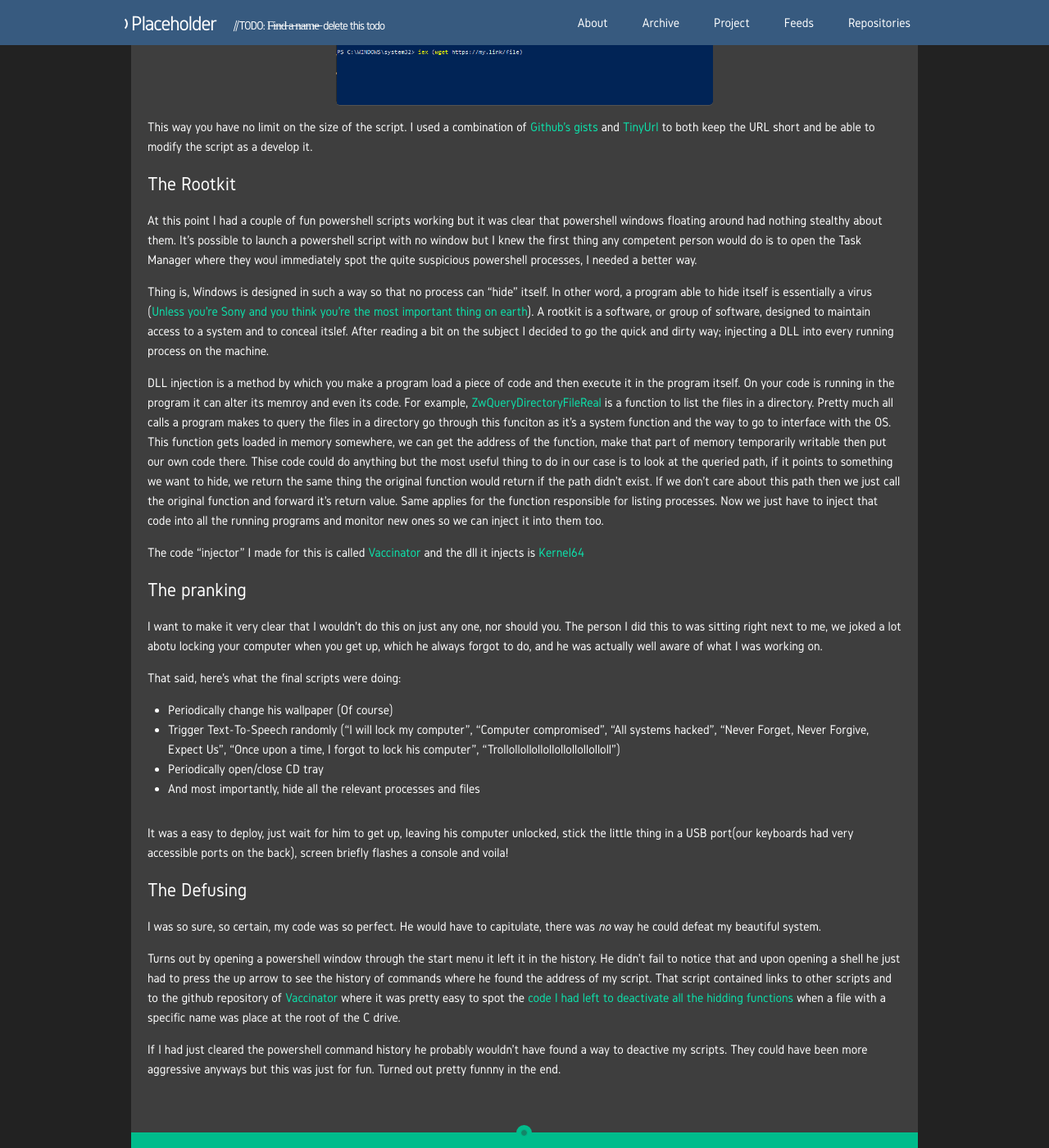
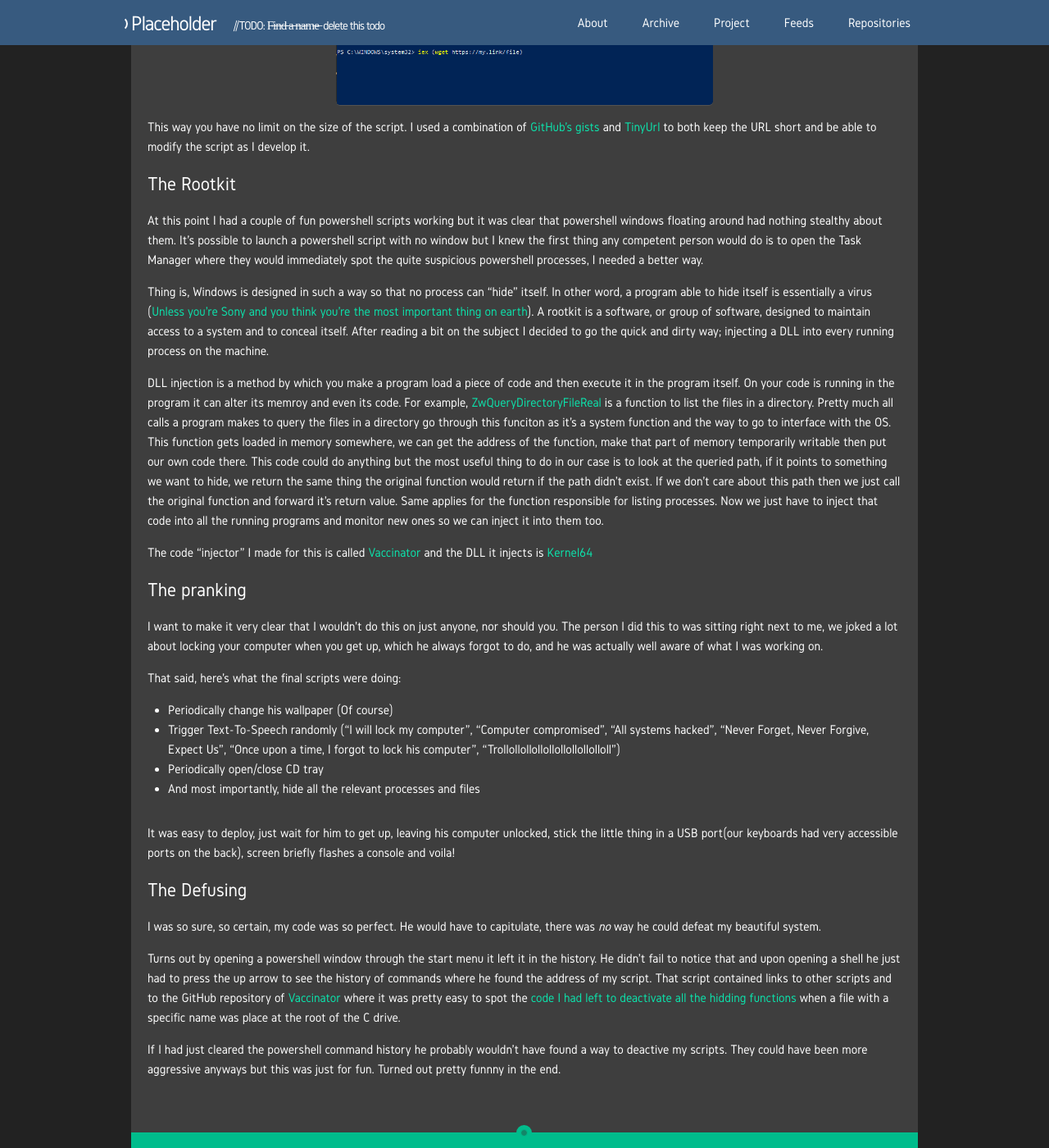
Before and after one commit to lapinozz/lapinozz.github.io, a Jekyll site: the page built from _posts/2021-06-5-ruber-duckies.markdown, in a window 1280 px wide and 1400 px high, scrolled down 2340 px. Shown: the whole window at 82% size. Built offline with Jekyll 4.4.1, drawn with Linux system fonts in a browser that asks for light colours; nearby versions of some CDN libraries; comment, search, counter and statistics services are not loaded; a style sheet for code colours, icons or effects is not loaded; some of the changed text lies outside the part shown.

Commit message:
Fixed typos

```diff
--- a/_posts/2021-06-5-ruber-duckies.markdown
+++ b/_posts/2021-06-5-ruber-duckies.markdown
@@ -33,30 +33,30 @@ They also come in other form factor, with better chips or a micro sd card reader
 
 # The plan
 
-Those devices are great but are quite limited, if you want to type a lot of text the storage quickly becomes a problem. Luckily people are smart and have thought about way to circumvent the issue. If the target computer has access to internet you can:
+Those devices are great but are quite limited, if you want to type a lot of text the storage quickly becomes a problem. Luckily people are smart and have thought about ways to circumvent the issue. If the target computer has access to internet you can:
 
 - Open the Windows start menu ("Windows Key")
 - Open an administrator Powershell (Type "powershell" then press Ctrl+Shift+Enter to launch as admin)
-- Say yes to the admin promt ("Left Arrow" to select the yes button then "Enter" to confirm)
+- Say yes to the admin prompt ("Left Arrow" to select the yes button then "Enter" to confirm)
 - Use a powershell command that will download a script and run it immediately
 
 ![image](/assets/image/ducky/explanation.png){:width="50%" style="position:relative;left:50%;transform:translateX(-50%)"}
 
-This way you have no limit on the size of the script. I used a combination of [Github's gists](https://gist.github.com/) and [TinyUrl](https://tinyurl.com) to both keep the URL short and be able to modify the script as a develop it.
+This way you have no limit on the size of the script. I used a combination of [GitHub's gists](https://gist.github.com/) and [TinyUrl](https://tinyurl.com) to both keep the URL short and be able to modify the script as I develop it.
 
 # The Rootkit
 
-At this point I had a couple of fun powershell scripts working but it was clear that powershell windows floating around had nothing stealthy about them. It's possible to launch a powershell script with no window but I knew the first thing any competent person would do is to open the Task Manager where they woul immediately spot the quite suspicious powershell processes, I needed a better way.
+At this point I had a couple of fun powershell scripts working but it was clear that powershell windows floating around had nothing stealthy about them. It's possible to launch a powershell script with no window but I knew the first thing any competent person would do is to open the Task Manager where they would immediately spot the quite suspicious powershell processes, I needed a better way.
 
-Thing is, Windows is designed in such a way so that no process can "hide" itself. In other word, a program able to hide itself is essentially a virus ([Unless you're Sony and you think you're the most important thing on earth](https://en.wikipedia.org/wiki/Sony_BMG_copy_protection_rootkit_scandal)). A rootkit is a software, or group of software, designed to maintain access to a system and to conceal itslef. After reading a bit on the subject I decided to go the quick and dirty way; injecting a DLL into every running process on the machine.
+Thing is, Windows is designed in such a way so that no process can "hide" itself. In other word, a program able to hide itself is essentially a virus ([Unless you're Sony and you think you're the most important thing on earth](https://en.wikipedia.org/wiki/Sony_BMG_copy_protection_rootkit_scandal)). A rootkit is a software, or group of software, designed to maintain access to a system and to conceal itself. After reading a bit on the subject I decided to go the quick and dirty way; injecting a DLL into every running process on the machine.
 
-DLL injection is a method by which you make a program load a piece of code and then execute it in the program itself. On your code is running in the program it can alter its memroy and even its code. For example, [ZwQueryDirectoryFileReal](https://docs.microsoft.com/en-us/windows-hardware/drivers/ddi/ntifs/nf-ntifs-ntquerydirectoryfile) is a function to list the files in a directory. Pretty much all calls a program makes to query the files in a directory go through this funciton as it's a system function and the way to go to interface with the OS. This function gets loaded in memory somewhere, we can get the address of the function, make that part of memory temporarily writable then put our own code there. Thise code could do anything but the most useful thing to do in our case is to look at the queried path, if it points to something we want to hide, we return the same thing the original function would return if the path didn't exist. If we don't care about this path then we just call the original function and forward it's return value. Same applies for the function responsible for listing processes. Now we just have to inject that code into all the running programs and monitor new ones so we can inject it into them too.
+DLL injection is a method by which you make a program load a piece of code and then execute it in the program itself. On your code is running in the program it can alter its memroy and even its code. For example, [ZwQueryDirectoryFileReal](https://docs.microsoft.com/en-us/windows-hardware/drivers/ddi/ntifs/nf-ntifs-ntquerydirectoryfile) is a function to list the files in a directory. Pretty much all calls a program makes to query the files in a directory go through this funciton as it's a system function and the way to go to interface with the OS. This function gets loaded in memory somewhere, we can get the address of the function, make that part of memory temporarily writable then put our own code there. This code could do anything but the most useful thing to do in our case is to look at the queried path, if it points to something we want to hide, we return the same thing the original function would return if the path didn't exist. If we don't care about this path then we just call the original function and forward it's return value. Same applies for the function responsible for listing processes. Now we just have to inject that code into all the running programs and monitor new ones so we can inject it into them too.
 
-The code "injector" I made for this is called [Vaccinator](https://github.com/lapinozz/Vaccinator) and the dll it injects is [Kernel64](https://github.com/lapinozz/Vaccinator)
+The code "injector" I made for this is called [Vaccinator](https://github.com/lapinozz/Vaccinator) and the DLL it injects is [Kernel64](https://github.com/lapinozz/Vaccinator)
 
 # The pranking
 
-I want to make it very clear that I wouldn't do this on just any one, nor should you. The person I did this to was sitting right next to me, we joked a lot abotu locking your computer when you get up,  which he always forgot to do, and he was actually well aware of what I was working on.
+I want to make it very clear that I wouldn't do this on just anyone, nor should you. The person I did this to was sitting right next to me, we joked a lot about locking your computer when you get up,  which he always forgot to do, and he was actually well aware of what I was working on.
 
 That said, here's what the final scripts were doing:
 
@@ -65,12 +65,12 @@ That said, here's what the final scripts were doing:
 - Periodically open/close CD tray
 - And most importantly, hide all the relevant processes and files
 
-It was a easy to deploy, just wait for him to get up, leaving his computer unlocked, stick the little thing in a USB port(our keyboards had very accessible ports on the back), screen briefly flashes a console and voila!
+It was easy to deploy, just wait for him to get up, leaving his computer unlocked, stick the little thing in a USB port(our keyboards had very accessible ports on the back), screen briefly flashes a console and voila!
 
 # The Defusing
 
 I was so sure, so certain, my code was so perfect. He would have to capitulate, there was _no_ way he could defeat my beautiful system.
 
-Turns out by opening a powershell window through the start menu it left it in the history. He didn't fail to notice that and upon opening a shell he just had to press the up arrow to see the history of commands where he found the address of my script. That script contained links to other scripts and to the github repository of [Vaccinator](https://github.com/lapinozz/Vaccinator) where it was pretty easy to spot the [code I had left to deactivate all the hidding functions](https://github.com/lapinozz/Vaccinator/blob/master/Kernel64/dllmain.cpp#L38) when a file with a specific name was place at the root of the C drive.
+Turns out by opening a powershell window through the start menu it left it in the history. He didn't fail to notice that and upon opening a shell he just had to press the up arrow to see the history of commands where he found the address of my script. That script contained links to other scripts and to the GitHub repository of [Vaccinator](https://github.com/lapinozz/Vaccinator) where it was pretty easy to spot the [code I had left to deactivate all the hidding functions](https://github.com/lapinozz/Vaccinator/blob/master/Kernel64/dllmain.cpp#L38) when a file with a specific name was place at the root of the C drive.
 
 If I had just cleared the powershell command history he probably wouldn't have found a way to deactive my scripts. They could have been more aggressive anyways but this was just for fun. Turned out pretty funnny in the end.
```
Also changed, not shown: other parts of _posts/2021-06-5-ruber-duckies.markdown (+4 -4 lines).
